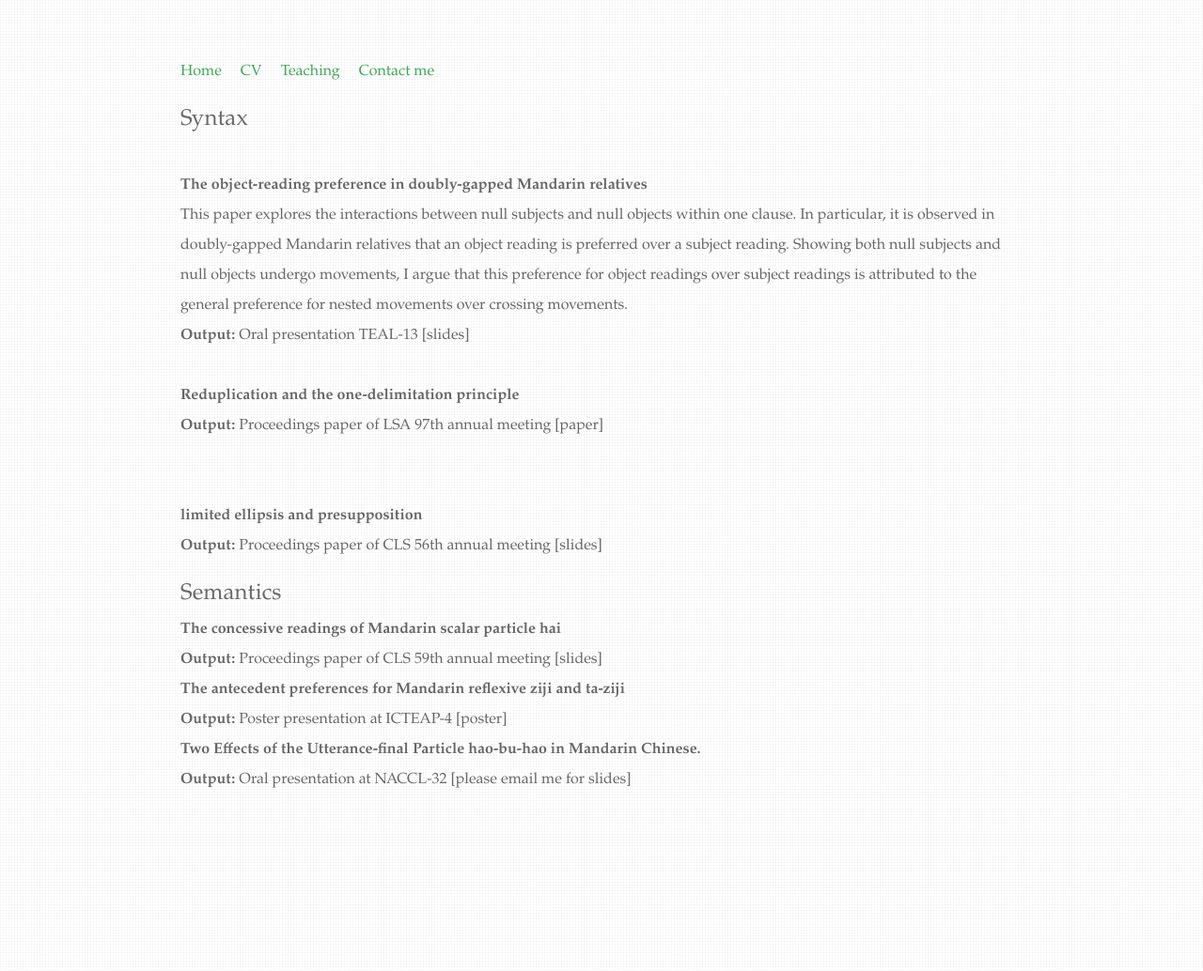
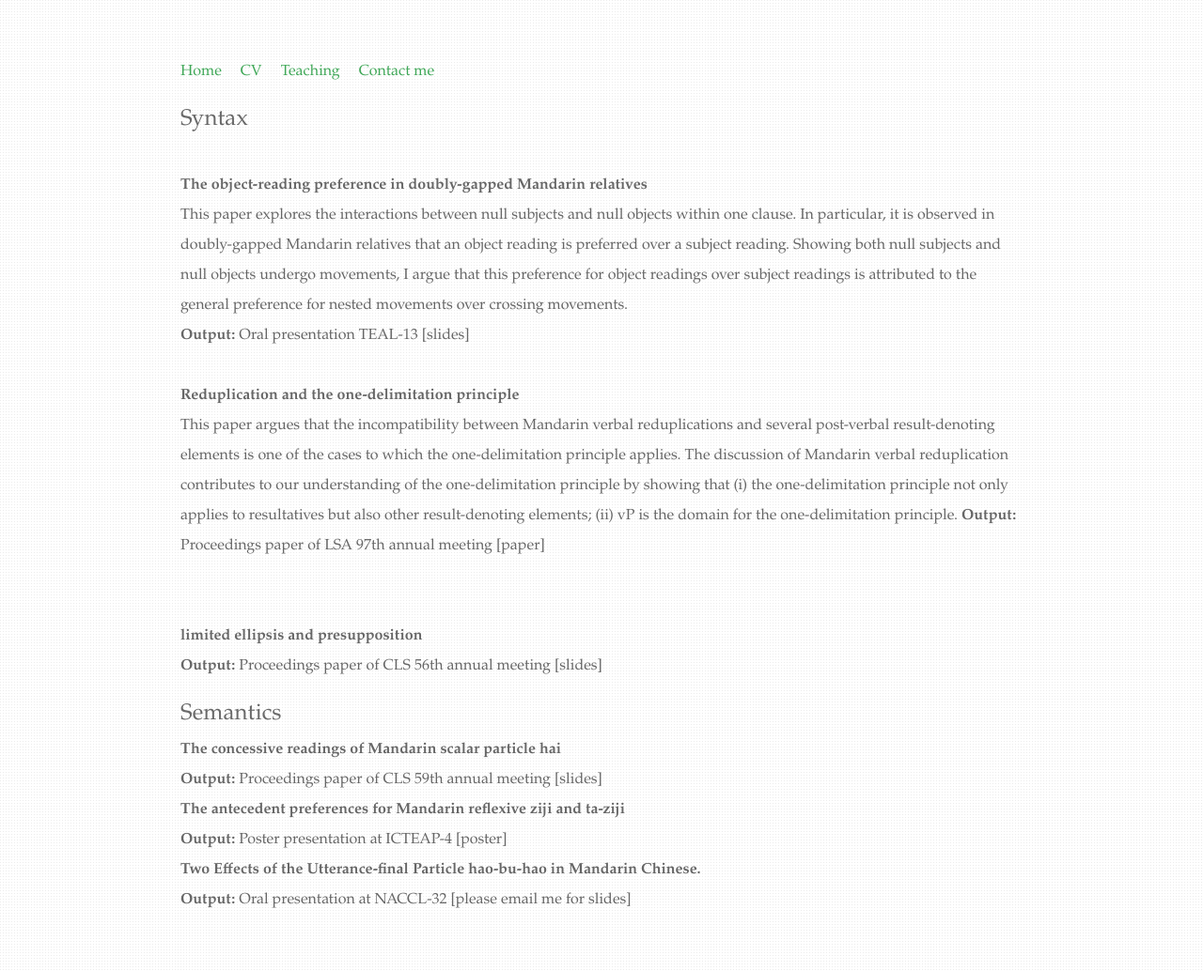
Before and after one commit to chaoyichen71/chaoyichen71.github.io, a Jekyll site: the page built from Research by topics/index.html, in a window 1280 px wide. Shown: the whole page at 94% size. Built offline with Jekyll 4.4.1, drawn with Linux system fonts in a browser that asks for light colours.

Commit message:
Update index.html

```diff
--- a/Research by topics/index.html
+++ b/Research by topics/index.html
@@ -21,7 +21,7 @@
 
 
 <b>Reduplication and the one-delimitation principle</b><br>
-
+This paper argues that the incompatibility between Mandarin verbal reduplications and several post-verbal result-denoting elements is one of the cases to which the one-delimitation principle applies. The discussion of Mandarin verbal reduplication contributes to our understanding of the one-delimitation principle by showing that (i) the one-delimitation principle not only applies to resultatives but also other result-denoting elements; (ii) vP is the domain for the one-delimitation principle.
 <b>Output:</b> Proceedings paper of LSA 97th annual meeting [paper]<br>
 <br/><br/>
 
```
